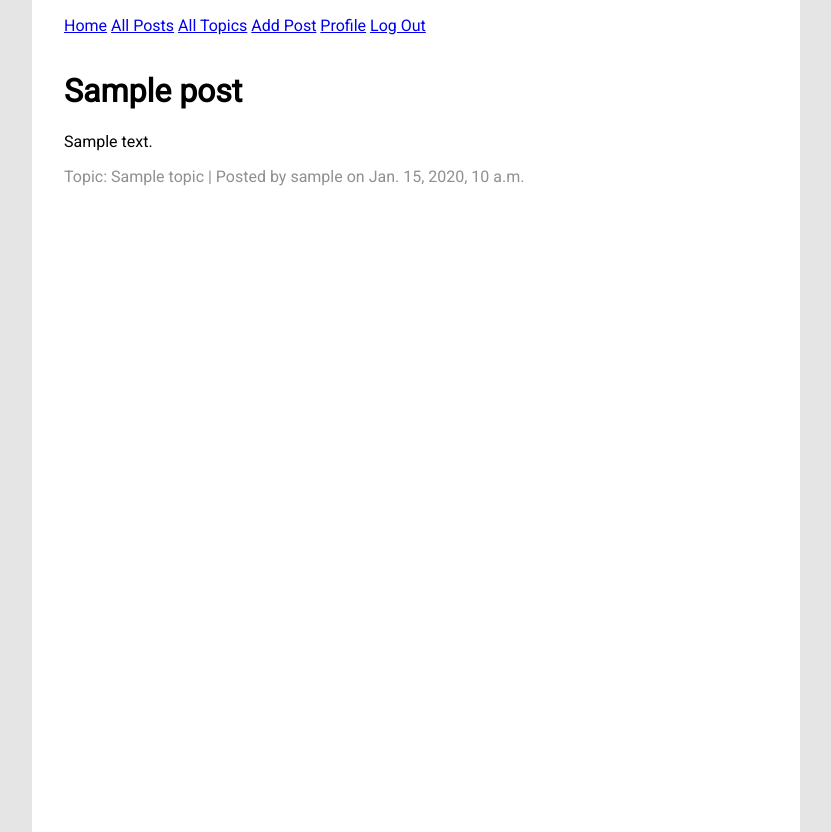
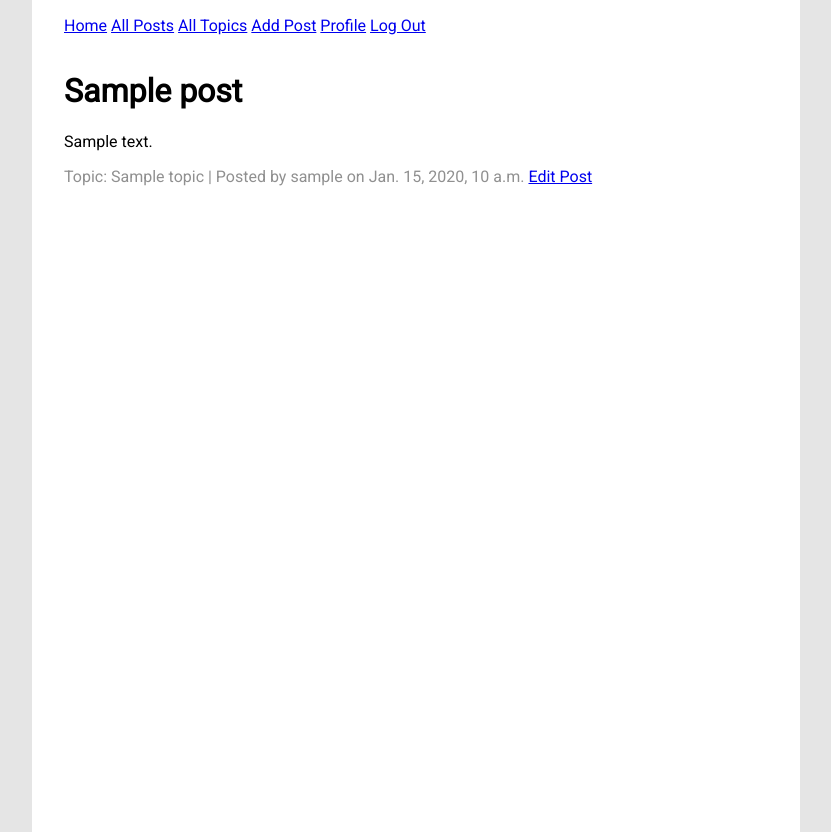
Before and after one commit to kimpea/python-blog, a Django app: page /posts/post_detail/1/ in a window 1280 px wide. Shown: the whole page, without its empty margins (224-1055 px from the left). Run offline with Django 3.2, Linux system fonts and the light colour scheme; a user stored in the database is signed in; tables that the repository leaves empty hold one stand-in row (values such as "Sample post"); some libraries are stand-ins or nearby versions.

Commit message:
Add edit post

```diff
--- a/posts/templates/post_detail.html
+++ b/posts/templates/post_detail.html
@@ -6,6 +6,9 @@
     <h1>{{ post.title }}</h1>
     <p>{{ post.body|safe }}</p>
     <span class="text-muted">Topic: {{ post.topic }} | Posted by {{ post.user }} on {{ post.date_created }}</span>
+    {% if user.is_authenticated %}
+    <a href="{% url 'edit_post' post.id %}">Edit Post</a>
+    {% endif %}
 </div>
 
 {% endblock %}
```
